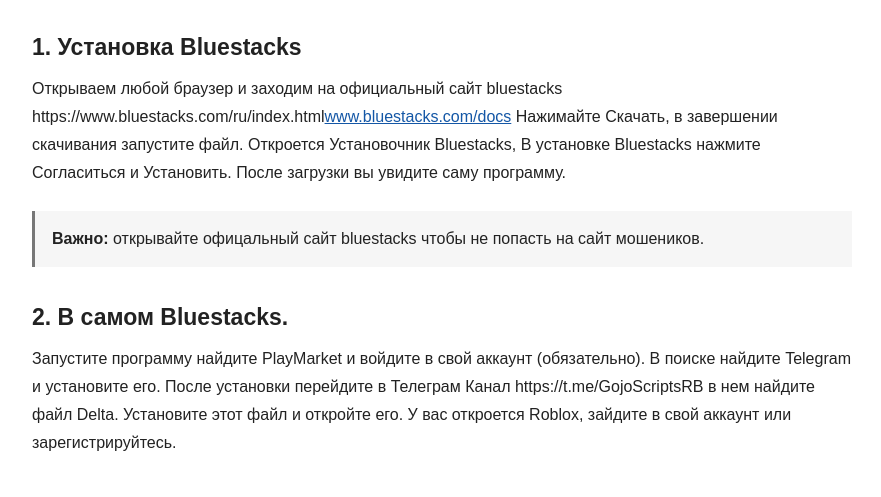
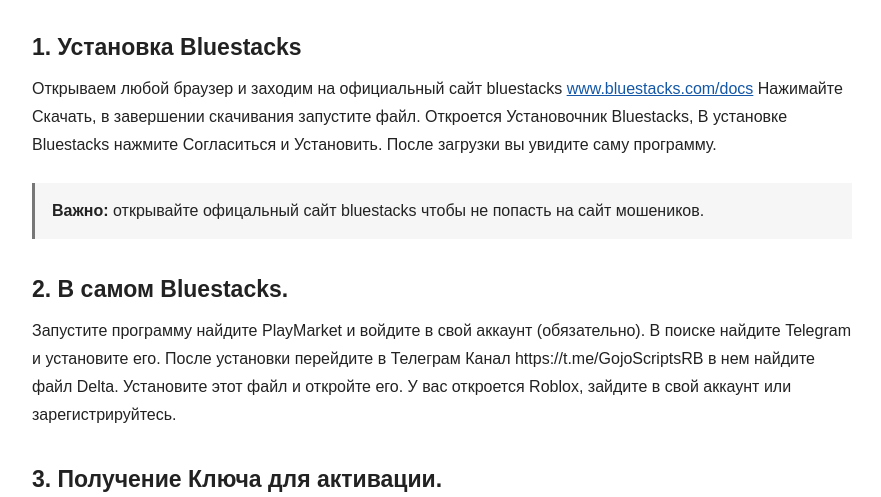
Before and after one commit to PISHKA42/delta-site, a plain HTML site: page index.html in a window 1280 px wide. Shown: the part 218-715 px from the top of the page, without its empty margins (198-1079 px from the left). Drawn offline with Linux system fonts and the light colour scheme.

Commit message:
Update index.html

```diff
--- a/index.html
+++ b/index.html
@@ -70,7 +70,7 @@
   </header>
 
   <h2>1. Установка Bluestacks</h2>
-  <p>Открываем любой браузер и заходим на официальный сайт bluestacks https://www.bluestacks.com/ru/index.html<a href="https://www.bluestacks.com/ru/index.html" target="_blank" rel="noopener noreferrer">www.bluestacks.com/docs</a> Нажимайте Скачать, в завершении скачивания запустите файл. Откроется Установочник Bluestacks, В установке Bluestacks нажмите Согласиться и Установить. После загрузки вы увидите саму программу. </p>
+  <p>Открываем любой браузер и заходим на официальный сайт bluestacks <a href="https://www.bluestacks.com/ru/index.html" target="_blank" rel="noopener noreferrer">www.bluestacks.com/docs</a> Нажимайте Скачать, в завершении скачивания запустите файл. Откроется Установочник Bluestacks, В установке Bluestacks нажмите Согласиться и Установить. После загрузки вы увидите саму программу. </p>
 
   <div class="note"><strong>Важно:</strong> открывайте офицальный сайт bluestacks чтобы не попасть на сайт мошеников.</div>
 
```
